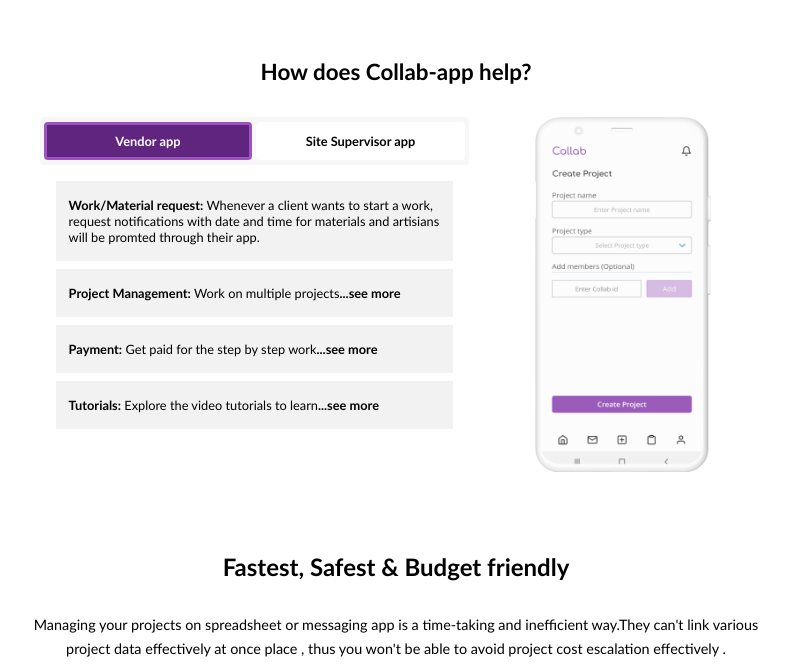
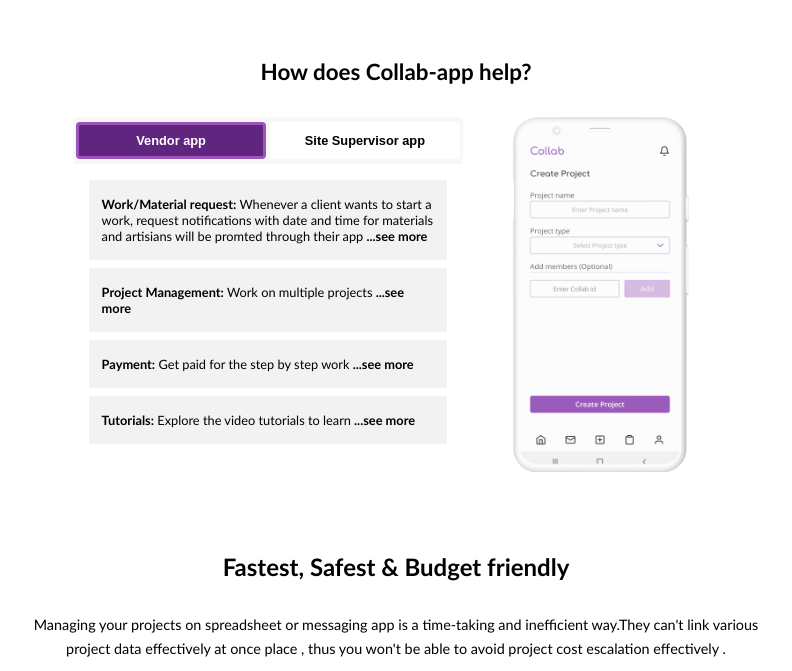
Before and after one commit to kasparasd/collab, a website: page index.html in a window 1280 px wide. Shown: the part 980-1651 px from the top of the page, without its empty margins (244-1036 px from the left). Drawn offline with Linux system fonts and the light colour scheme.

Commit message:
collab help section btns

```diff
--- a/css/help.css
+++ b/css/help.css
@@ -14,6 +14,7 @@
 
 .help-container {
     display: inline-block;
+    width: 80%;
 }
 .list {
     /* background-color: greenyellow; */
@@ -52,7 +53,7 @@
     text-align: center;
 }
 
-.first-button, .second-button {
+.help-button {
     font-size: 0.8rem;
     font-weight: 600;
     color: white;
@@ -63,14 +64,15 @@
     padding: 0.5rem 1rem;
     text-decoration: none;
     display: inline-block;
+    cursor: pointer;
 }
 
-.second-button {
+.inactive {
     border: white 0.2rem solid;
     background-color: white;
     color: black;
 }
-.second-button:hover {
+.inactive:hover {
     border: rgba(0, 0, 0, 0) 0.2rem solid;
     background-color: rgba(0, 0, 0, 0.055);
     color: black;
--- a/index.html
+++ b/index.html
@@ -77,19 +77,11 @@
 
                 <div class="list">
                     <div class="help-buttons">
-                        <a class="first-button active-help" href="#">Vendor app</a>
-                        <a class="second-button" href="#">Site Supervisor app</a>
+                        <button class="help-button b1" >Vendor app</button>
+                        <button class="help-button b2 inactive" >Site Supervisor app</button>
                     </div>
 
-                    <ul>
-                        <li><b>Work/Material request:</b> Whenever a client wants to start a work, request notifications
-                            with date and time for materials and artisians will be promted through their app.</li>
-                        <li><b>Project Management:</b> Work on multiple projects<a class="see-more" href="#">...see
-                                more</a></li>
-                        <li><b>Payment:</b> Get paid for the step by step work<a class="see-more" href="#">...see
-                                more</a></li>
-                        <li><b>Tutorials:</b> Explore the video tutorials to learn<a class="see-more" href="#">...see
-                                more</a></li>
+                    <ul class="help-list">
                     </ul>
                 </div>
                 <div class="phone-container">
--- a/script.js
+++ b/script.js
@@ -155,3 +155,70 @@
   }
   plansHtml();
 });
+
+// How does Collab-app help section
+
+const vendorBtn = document.querySelector(".b1");
+const supervisorBtn = document.querySelector(".b2");
+
+const vendorApp = [
+  {
+    bold: "Work/Material request:",
+    text: "Whenever a client wants to start a work, request notifications with date and time for materials and artisians will be promted through their app",
+  },
+  {
+    bold: "Project Management:",
+    text: "Work on multiple projects",
+  },
+  {
+    bold: "Payment:",
+    text: "Get paid for the step by step work",
+  },
+  {
+    bold: "Tutorials:",
+    text: "Explore the video tutorials to learn",
+  },
+];
+const supervisorApp = [
+  {
+    bold: "Project Management:",
+    text: "Work on multiple projects",
+  },
+  {
+    bold: "Payment:",
+    text: "Get paid for the step by step work",
+  },
+  {
+    bold: "Tutorials:",
+    text: "Explore the video tutorials to learn",
+  },
+];
+
+const helpUl = document.querySelector(".help-list");
+
+function helpHtml(arr) {
+  let list = "";
+  arr.forEach((el) => {
+    list += `
+    <li><b>${el["bold"]}</b> ${el["text"]}<a class="see-more" href="#"> ...see more</a></li>
+    `;
+  });
+  return  helpUl.innerHTML = list;
+}
+
+helpHtml(vendorApp);
+
+vendorBtn.addEventListener("click", function () {
+  if (vendorBtn.classList.contains("inactive")) {
+    vendorBtn.classList.remove("inactive");
+    supervisorBtn.classList.add("inactive");
+    helpHtml(vendorApp);
+  }
+});
+supervisorBtn.addEventListener("click", function () {
+  if (supervisorBtn.classList.contains("inactive")) {
+    supervisorBtn.classList.remove("inactive");
+    vendorBtn.classList.add("inactive");
+    helpHtml(supervisorApp);
+  }
+});
```
